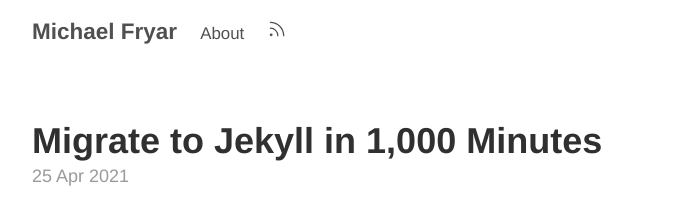
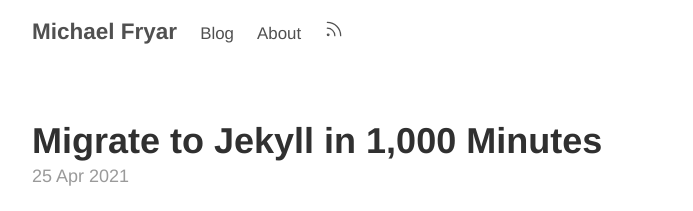
Before and after one commit to mefryar/mefryar.github.io, a Jekyll site: the page built from index.html, in a window 1280 px wide. Shown: the top 211 px of the page, without its empty margins (293-986 px from the left). Built offline with Jekyll 4.4.1, drawn with Linux system fonts in a browser that asks for light colours; the list of posts is cut into pages by our own code.

Commit message:
Add 'Blog' to masthead
When I shared a link to my About page with a friend, it was apparent
that they didn't realize that clicking on "Michael Fryar" in the
masthead would take them to my home page which currently contains my
blog posts. This commit adds a separate link to "Blog" to prevent that
confusion.

```diff
--- a/_layouts/default.html
+++ b/_layouts/default.html
@@ -9,6 +9,7 @@
       <header class="masthead">
         <h3 class="masthead-title">
           <a href="/" title="Home">{{ site.title }}</a>
+	  <small><a href="/" style="margin-left: 1em">Blog</a></small>
 	  <small><a href="/about" style="margin-left: 1em">About</a></small>
 	  <small><a href="/atom.xml" style="margin-left: 1em">{% include icon.html icon="rss" %}</a></small>
         </h3>
```
